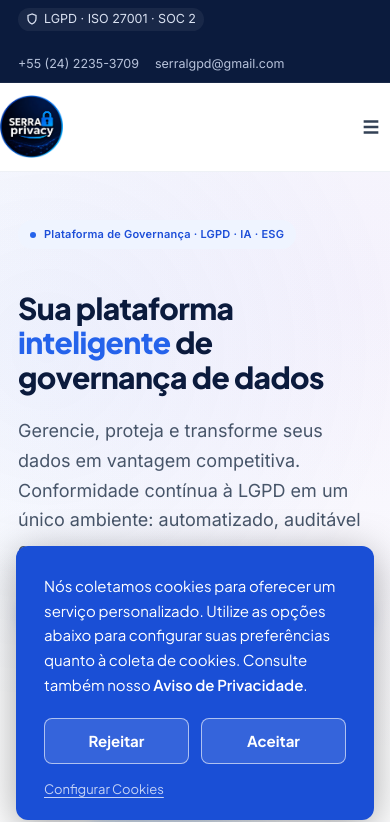
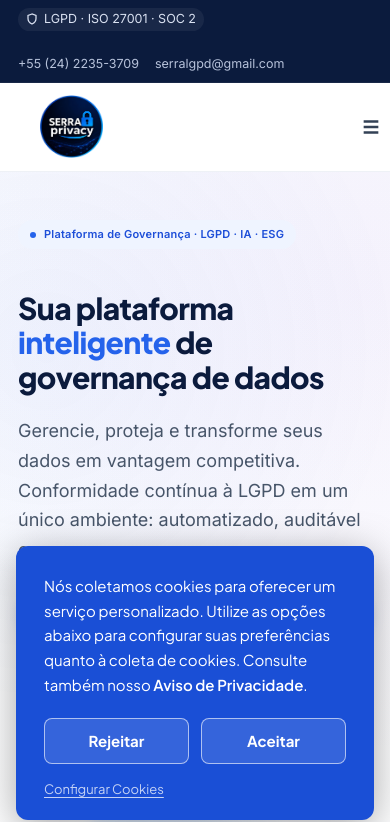
Before and after one commit to omatsudev/lgpd-platform, a Next.js app: page / in a window 390 px wide. Shown: the top 822 px of the page. Built offline with nearby package versions, Linux system fonts and the light colour scheme.

Commit message:
Revert "fix: remove logo left offset on mobile to align hamburger with content"
This reverts commit 907429f104e3a88f562728a0f07abb7899b7063f.

```diff
--- a/app/page.tsx
+++ b/app/page.tsx
@@ -123,10 +123,9 @@
           .hero-cta-btn { justify-content: center; width: 100%; }
           .hero-meta    { font-size: 12.5px; gap: 10px; justify-content: center; }
           .hv-float     { padding: 10px 12px; gap: 8px; }
-          .nav-links      { display: none; }
-          .nav-hamburger  { display: flex !important; margin-left: auto; }
-          .nav-btn        { display: none; }
-          .nav-logo-link  { margin-left: 0 !important; }
+          .nav-links     { display: none; }
+          .nav-hamburger { display: flex !important; margin-left: auto; }
+          .nav-btn       { display: none; }
           .nav-row       { padding: 12px 0; }
           .logo-img      { height: 64px !important; }
           .eyebrow      { font-size: 11.5px; }
@@ -236,7 +235,6 @@
           <Link
             href="/"
             aria-label="Serra Privacy"
-            className="nav-logo-link"
             style={{ display: 'inline-flex', alignItems: 'center', flexShrink: 0, marginLeft: 40 }}
           >
             <Image
```
